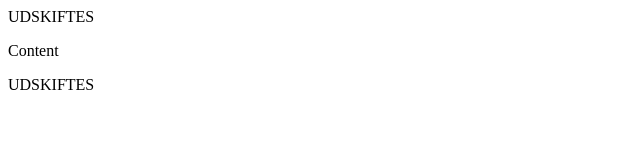
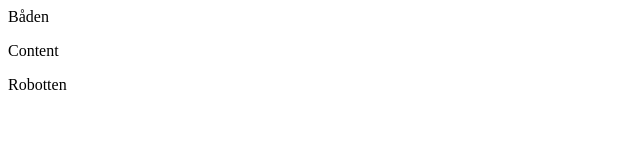
Before and after one commit to Eljeys/exercises, a plain HTML site: page language_switcher/index.html in a window 1280 px wide. Shown: the whole page, without its empty margins (0-640 px from the left). Drawn offline with Linux system fonts and the light colour scheme.

Commit message:
Show content on Danish

```diff
--- a/language_switcher/js.js
+++ b/language_switcher/js.js
@@ -14,3 +14,10 @@ const texts = {
   },
 };
 const locale = "da";
+
+texts[locale].texts.forEach(item=>{
+  const element = document.querySelector(item.location);
+  if(element){
+    element.textContent = item.text;
+  }
+})
```
Also changed, not shown: language_switcher/index.html (+0 -1 lines).
